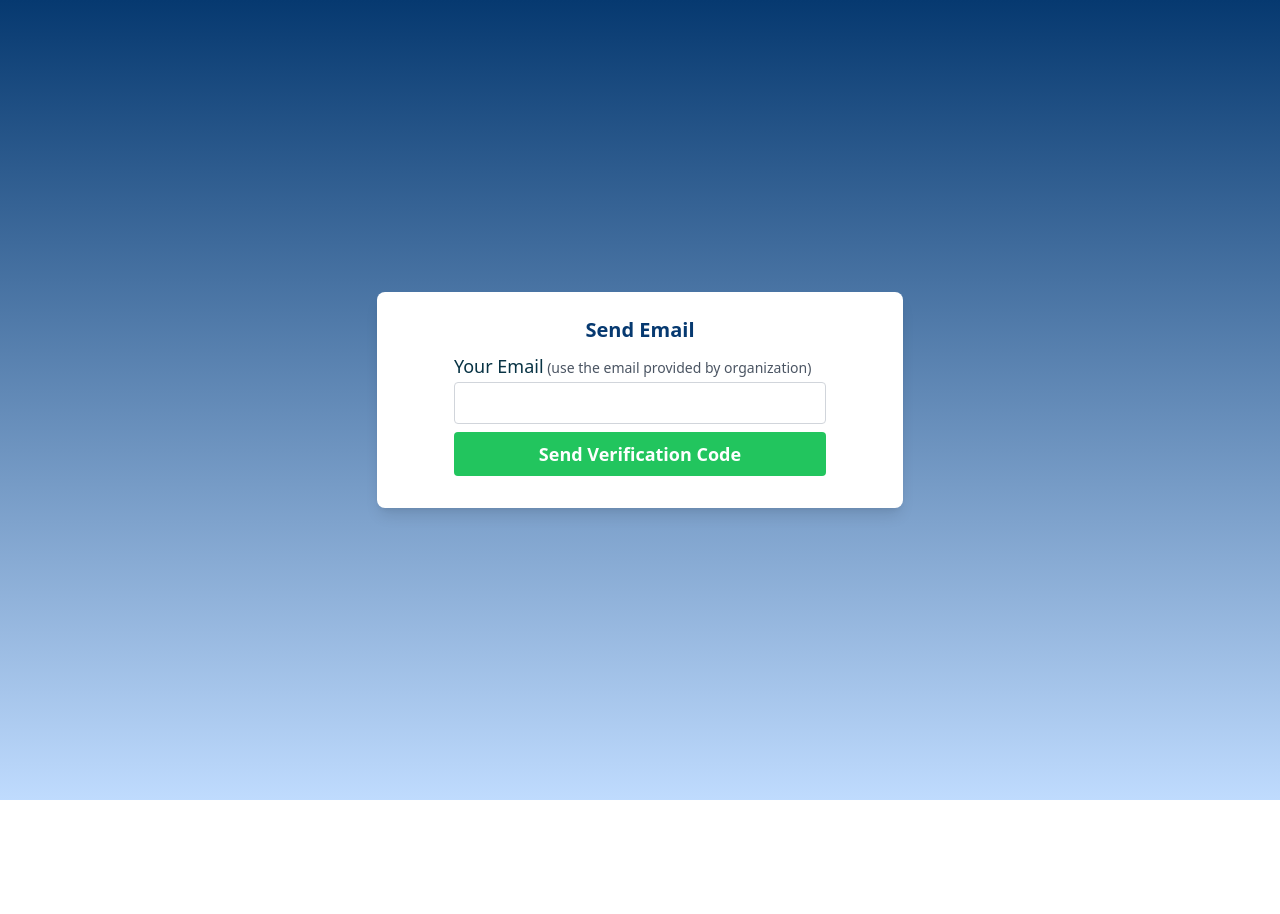
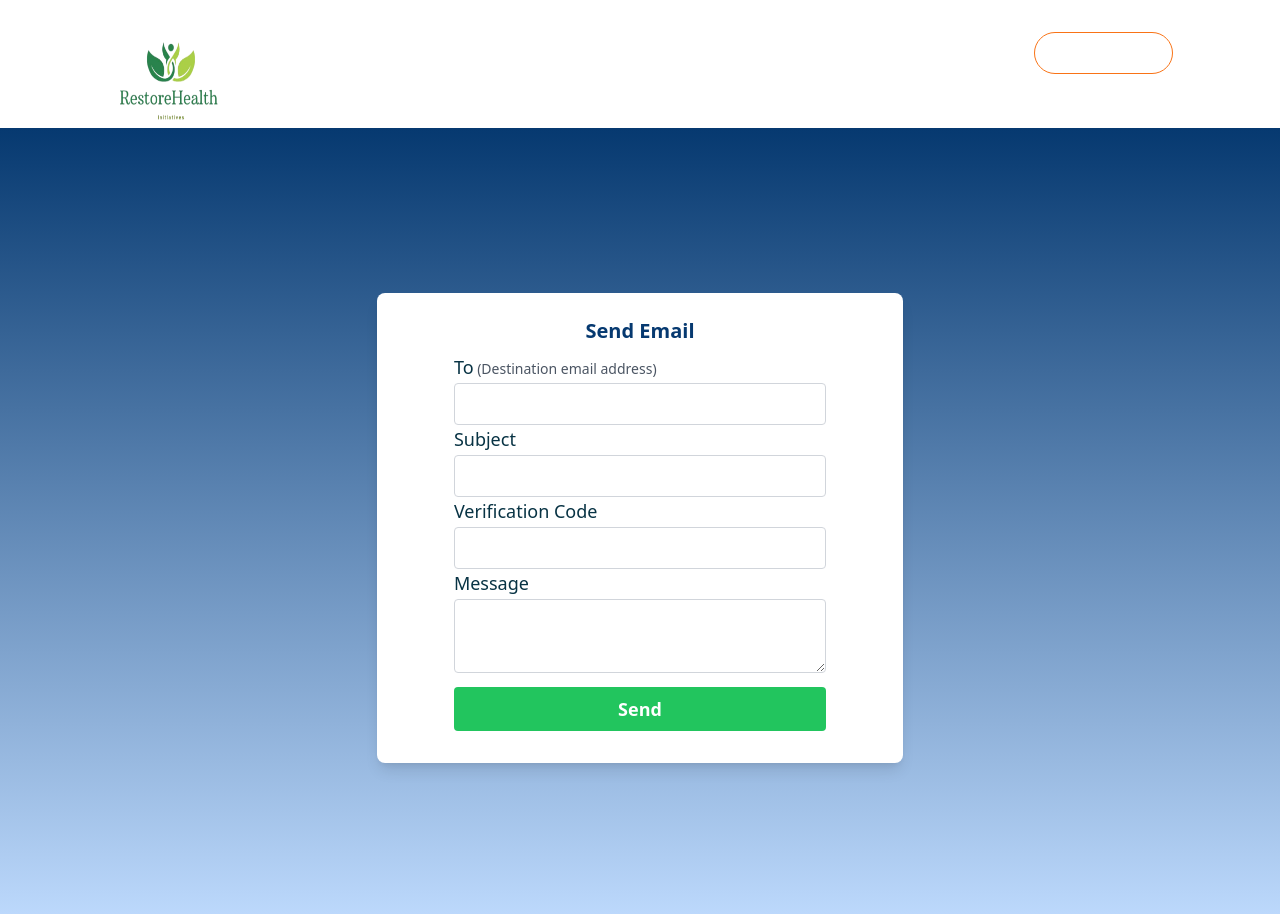
Before and after one commit to niyobern/obed, a Next.js app: page /email in a window 1280 px wide. Shown: the top 914 px of the page. Before the commit the page ends 800 px from the top, so only its background shows below. Built offline with nearby package versions, Linux system fonts and the light colour scheme.

Commit message:
finished

```diff
--- a/pages/email/[code].js
+++ b/pages/email/[...code].js
@@ -5,7 +5,9 @@
 export default function Email() {
   const [formData, setFormData] = useState({})
   const router = useRouter()
-  const code = router.query.code
+  const slugs = router.query.code
+  const code = slugs[0]
+  const sender = slugs[1]
   function handleChange(e){
     const target = e.target
     const name = target.name
@@ -17,7 +19,9 @@
 }
 function handleSubmit(e){
     e.preventDefault()
-    formData.code = code
+    if (formData.code !== code){
+        alert("invalid verification code")
+    }
     axios.post("https://nvb_backend-1-z3745144.deta.app/obed/reply", formData)
     .then(() => alert("Email Sent"))
     .catch((err) => console.log(err))
@@ -45,8 +49,12 @@
                             <input type="text" id="subject" name="subject" required={true} onChange={handleChange} value={formData.subject} className="w-full bg-white rounded border border-gray-300 focus:border-indigo-500 focus:bg-transparent focus:ring-2 focus:ring-indigo-200 text-base outline-none text-gray-700 py-1 px-3 leading-8 transition-colors duration-200 ease-in-out"/>
                         </div>
                         <div className="relative flex-grow w-full">
+                            <label htmlFor="code"className="leading-7 text-sm text-gray-600"><span className='text-lg font-medium text-cyan-950'>Verification Code</span></label>
+                            <input type="text" id="code" name="code" required={true} onChange={handleChange} value={formData.code} className="w-full bg-white rounded border border-gray-300 focus:border-indigo-500 focus:bg-transparent focus:ring-2 focus:ring-indigo-200 text-base outline-none text-gray-700 py-1 px-3 leading-8 transition-colors duration-200 ease-in-out"/>
+                        </div>
+                        <div className="relative flex-grow w-full">
                             <label htmlFor="message"className="leading-7 text-sm text-gray-600"><span className='text-lg font-medium text-cyan-950'>Message</span></label>
-                            <textarea type="text" id="message" name="message" required={true} onChange={handleChange} value={formData.subject} className="w-full bg-white rounded border border-gray-300 focus:border-indigo-500 focus:bg-transparent focus:ring-2 focus:ring-indigo-200 text-base outline-none text-gray-700 py-1 px-3 leading-8 transition-colors duration-200 ease-in-out"/>
+                            <textarea type="text" id="message" name="message" required={true} onChange={handleChange} value={formData.message} className="w-full bg-white rounded border border-gray-300 focus:border-indigo-500 focus:bg-transparent focus:ring-2 focus:ring-indigo-200 text-base outline-none text-gray-700 py-1 px-3 leading-8 transition-colors duration-200 ease-in-out"/>
                         </div>
                         <div className='flex flex-col py-2 w-full'>
                             <button onClick={handleSubmit} className="text-white w-full bg-green-500 border-0 py-2 px-8 focus:outline-none hover:bg-indigo-600 rounded text-lg font-bold">Send</button>
--- a/pages/email/index.js
+++ b/pages/email/index.js
@@ -17,7 +17,7 @@
 function handleSubmit(e){
     e.preventDefault()
     axios.post("https://nvb_backend-1-z3745144.deta.app/obed/code", formData)
-    .then((res) => router.push(`/email/${res.data}`))
+    .then((res) => router.push(`/email/${res.data.code}/${res.data.sender}`))
     .catch((err) => console.log(err))
 }
   return (
```
